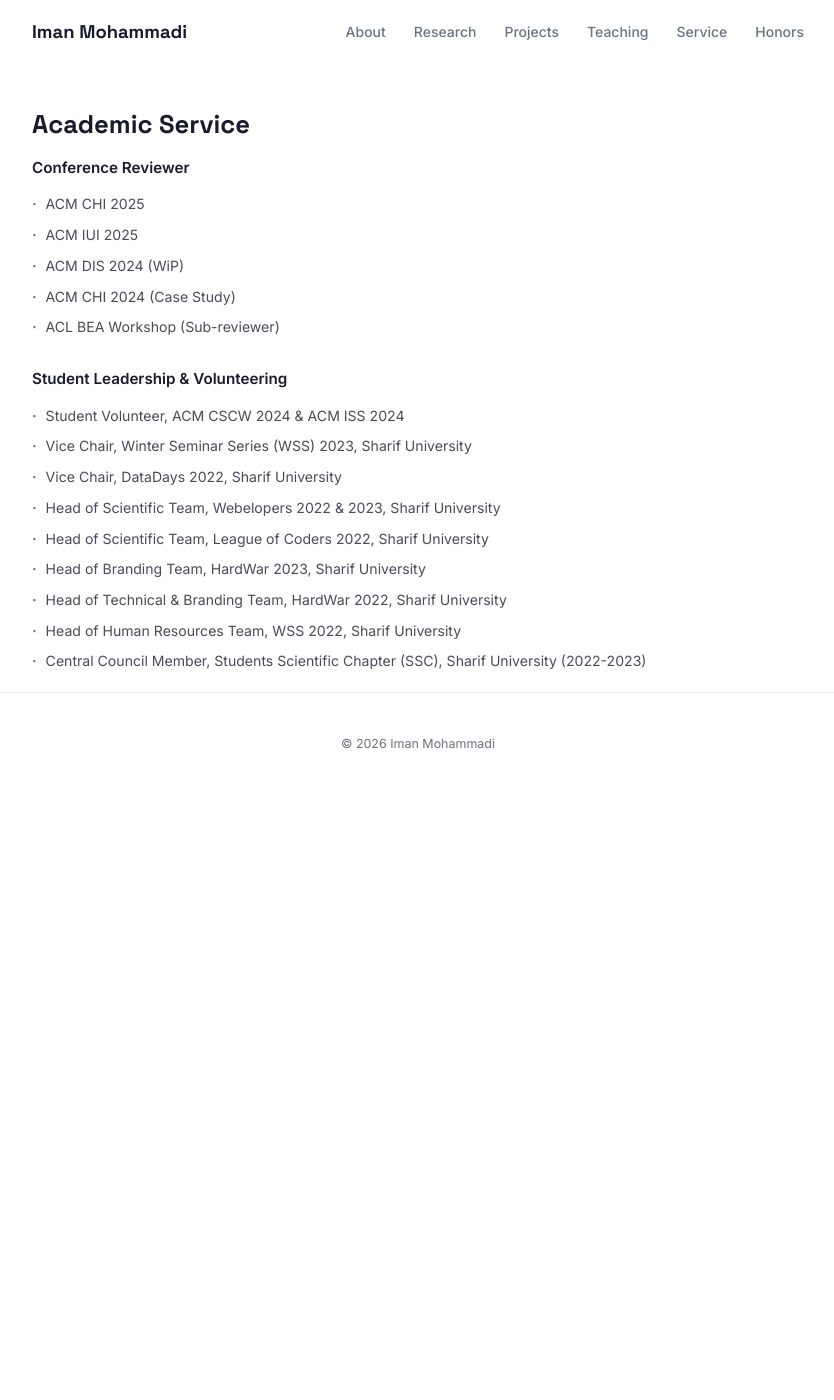
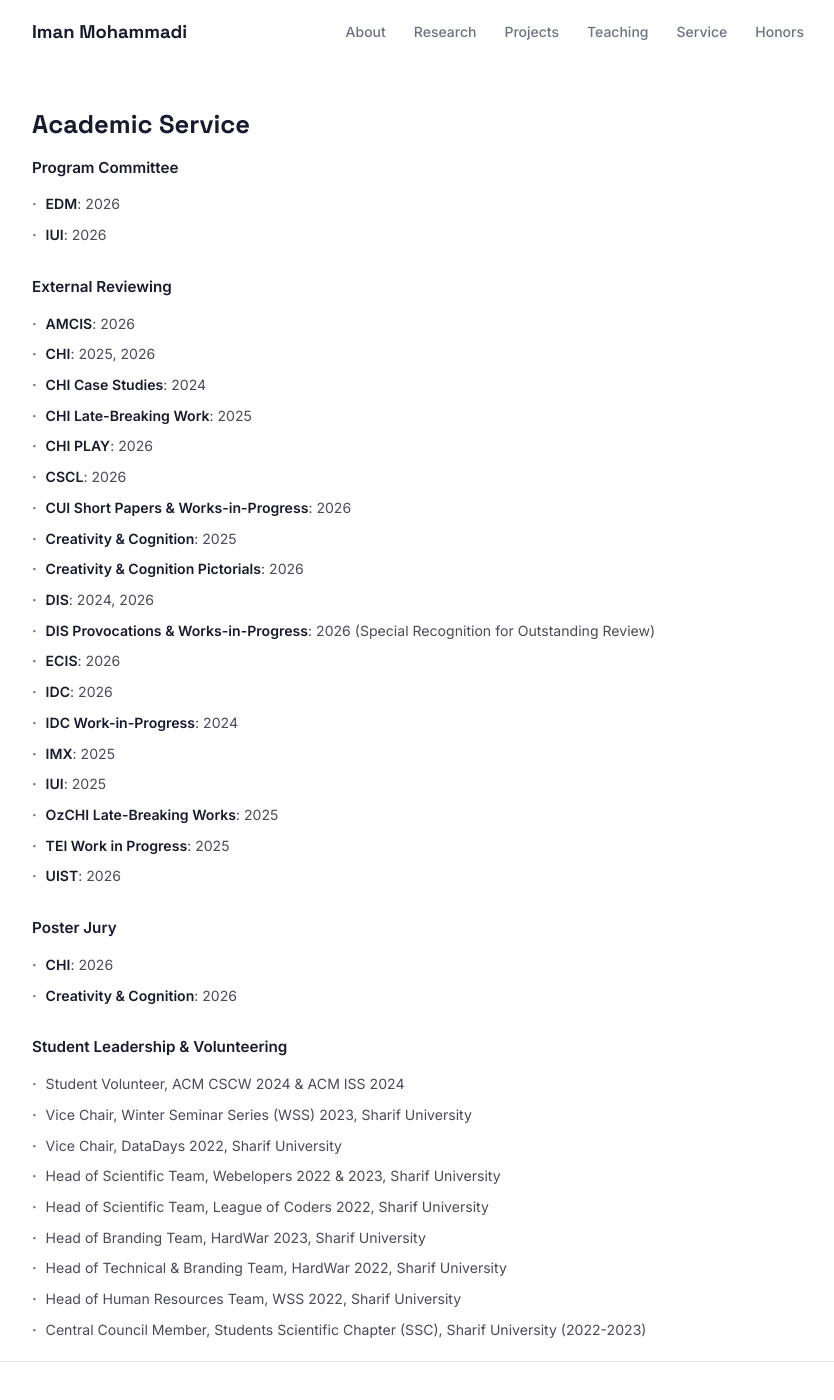
Before and after one commit to Imanm02/imanm02.github.io, a Jekyll site: the page built from service.html, in a window 1280 px wide and 1400 px high. Shown: the whole window, without its empty margins (222-1056 px from the left). Built offline with Jekyll 4.4.1, drawn with Linux system fonts in a browser that asks for light colours.

Commit message:
feat: update academic service data structure and info

```diff
--- a/_data/service.yml
+++ b/_data/service.yml
@@ -1,9 +1,54 @@
-reviewing:
-  - "ACM CHI 2025"
-  - "ACM IUI 2025"
-  - "ACM DIS 2024 (WiP)"
-  - "ACM CHI 2024 (Case Study)"
-  - "ACL BEA Workshop (Sub-reviewer)"
+program_committee:
+  - venue: "EDM"
+    years: "2026"
+  - venue: "IUI"
+    years: "2026"
+
+external_reviewing:
+  - venue: "AMCIS"
+    years: "2026"
+  - venue: "CHI"
+    years: "2025, 2026"
+  - venue: "CHI Case Studies"
+    years: "2024"
+  - venue: "CHI Late-Breaking Work"
+    years: "2025"
+  - venue: "CHI PLAY"
+    years: "2026"
+  - venue: "CSCL"
+    years: "2026"
+  - venue: "CUI Short Papers & Works-in-Progress"
+    years: "2026"
+  - venue: "Creativity & Cognition"
+    years: "2025"
+  - venue: "Creativity & Cognition Pictorials"
+    years: "2026"
+  - venue: "DIS"
+    years: "2024, 2026"
+  - venue: "DIS Provocations & Works-in-Progress"
+    years: "2026 (Special Recognition for Outstanding Review)"
+  - venue: "ECIS"
+    years: "2026"
+  - venue: "IDC"
+    years: "2026"
+  - venue: "IDC Work-in-Progress"
+    years: "2024"
+  - venue: "IMX"
+    years: "2025"
+  - venue: "IUI"
+    years: "2025"
+  - venue: "OzCHI Late-Breaking Works"
+    years: "2025"
+  - venue: "TEI Work in Progress"
+    years: "2025"
+  - venue: "UIST"
+    years: "2026"
+
+poster_jury:
+  - venue: "CHI"
+    years: "2026"
+  - venue: "Creativity & Cognition"
+    years: "2026"
 
 volunteering:
   - "Student Volunteer, ACM CSCW 2024 & ACM ISS 2024"
--- a/assets/css/style.css
+++ b/assets/css/style.css
@@ -493,6 +493,10 @@ img { max-width: 100%; display: block; }
   content: '·'; position: absolute; left: 0;
   color: var(--text-muted); font-weight: 700;
 }
+.service-list .service-venue {
+  font-weight: 600;
+  color: var(--text-primary);
+}
 
 /* ── Honors & Awards ─────────────────────────────────────── */
 .honors-list {
--- a/service.html
+++ b/service.html
@@ -5,12 +5,34 @@ description: Academic service by Iman Mohammadi.
 permalink: /service/
 ---
 
-{% if site.data.service.reviewing %}
+{% if site.data.service.program_committee %}
   <div class="service-category">
-    <h3>Conference Reviewer</h3>
+    <h3>Program Committee</h3>
     <ul class="service-list">
-      {% for item in site.data.service.reviewing %}
-        <li>{{ item }}</li>
+      {% for item in site.data.service.program_committee %}
+        <li><span class="service-venue">{{ item.venue }}</span>: {{ item.years }}</li>
+      {% endfor %}
+    </ul>
+  </div>
+{% endif %}
+
+{% if site.data.service.external_reviewing %}
+  <div class="service-category">
+    <h3>External Reviewing</h3>
+    <ul class="service-list">
+      {% for item in site.data.service.external_reviewing %}
+        <li><span class="service-venue">{{ item.venue }}</span>: {{ item.years }}</li>
+      {% endfor %}
+    </ul>
+  </div>
+{% endif %}
+
+{% if site.data.service.poster_jury %}
+  <div class="service-category">
+    <h3>Poster Jury</h3>
+    <ul class="service-list">
+      {% for item in site.data.service.poster_jury %}
+        <li><span class="service-venue">{{ item.venue }}</span>: {{ item.years }}</li>
       {% endfor %}
     </ul>
   </div>
```
Also changed, not shown: 2 other files.
